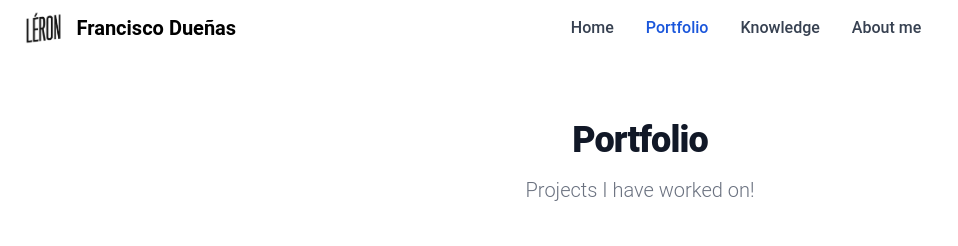
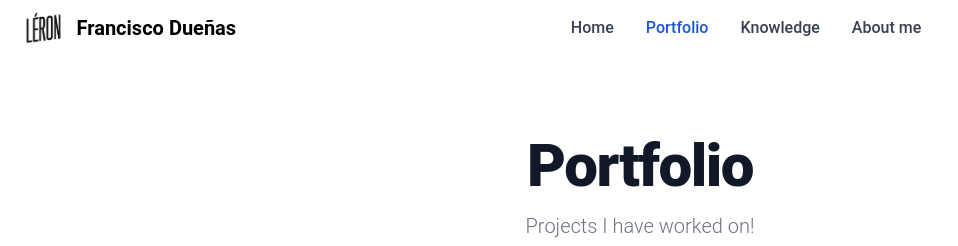
Before and after one commit to LeronArenwino/leronarenwino_page, a Vue app: page /portfolio in a window 1280 px wide. Shown: the top 246 px of the page, without its empty margins (0-958 px from the left). Built offline with nearby package versions, Linux system fonts and the light colour scheme; no server answers; the database is empty.

Commit message:
:zap: New design for title

```diff
--- a/src/views/PortfolioView.vue
+++ b/src/views/PortfolioView.vue
@@ -8,11 +8,11 @@ const store = useProjectStore();
   <section class="bg-white dark:bg-gray-900">
     <div class="py-8 px-4 mx-auto max-w-screen-xl lg:py-16 lg:px-6">
       <div class="mx-auto max-w-screen-sm text-center lg:mb-16 mb-8">
-        <h2
-          class="mb-4 text-3xl lg:text-4xl tracking-tight font-extrabold text-gray-900 dark:text-white"
+        <h1
+          class="my-4 text-4xl font-extrabold tracking-tight leading-none text-gray-900 md:text-5xl lg:text-6xl dark:text-white"
         >
           Portfolio
-        </h2>
+        </h1>
         <p class="font-light text-gray-500 sm:text-xl dark:text-gray-400">
           Projects I have worked on!
         </p>
```
